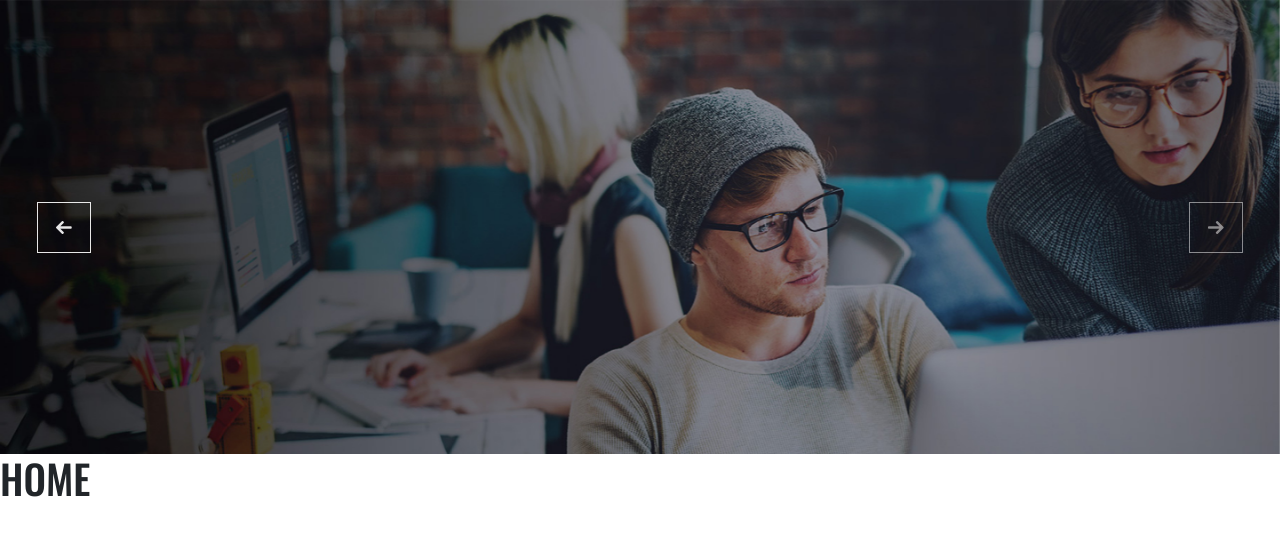
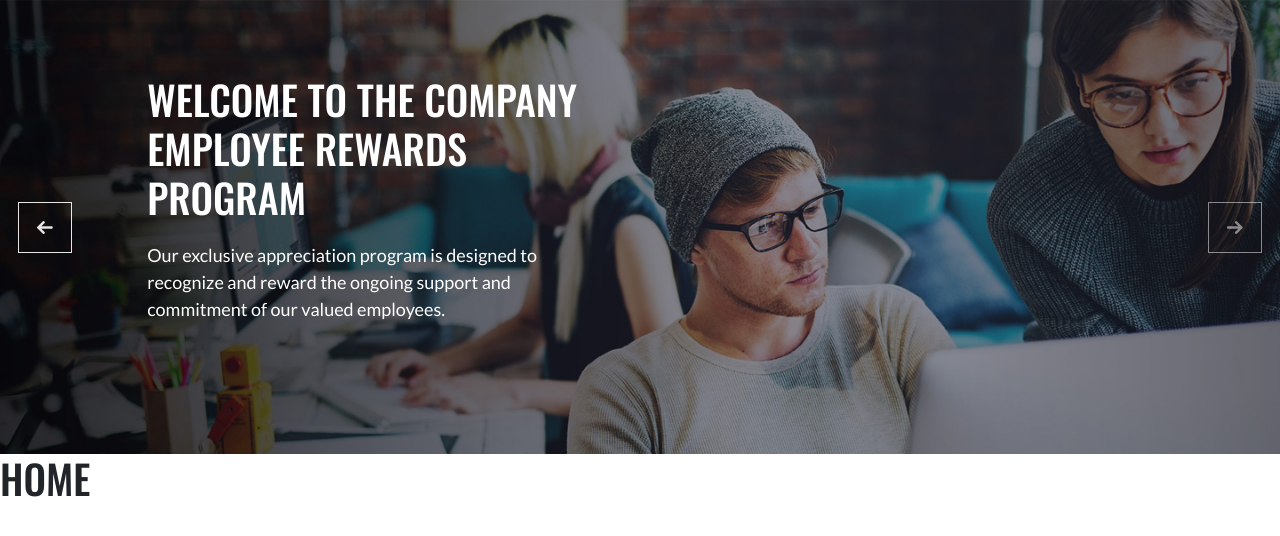
Before and after one commit to karlchvojka/carlton-one-test, a React (Create React App) app: page / in a window 1280 px wide. Both pictures are taken after a click on the button "Previous". Shown: the top 536 px of the page. Built offline with nearby package versions, Linux system fonts and the light colour scheme.

Commit message:
Finished positioning styles

```diff
--- a/src/App.scss
+++ b/src/App.scss
@@ -6,6 +6,9 @@
 /* START VARIABLES */
 $headerFont: 'Oswald', sans-serif;
 $paraFont: 'Lato', sans-serif;
+
+$greenColor: #72c437;
+$white: #ffffff;
 
 /* END VARIABLES */
 
@@ -18,7 +21,10 @@ h1 {
 
 }
 h2 {
-
+  font-size:40px;
+  font-weight: 500;
+  margin-bottom:20px;
+  line-height:49px;
 }
 h3 {
 }
@@ -27,6 +33,10 @@ h4 {
 h5 {
 }
 h6 {
+}
+
+p {
+  font-family: $paraFont;
 }
 
 /* END GLOBAL STYLES */
--- a/src/components/Slider/index.js
+++ b/src/components/Slider/index.js
@@ -29,6 +29,10 @@ class Slider extends Component {
             src={SliderImg}
             alt="Third slide"
           />
+          <Carousel.Caption>
+            <h2>Welcome to the company employee rewards program</h2>
+            <p>Our exclusive appreciation program is designed to recognize and reward the ongoing support and commitment of our valued employees.</p>
+          </Carousel.Caption>
         </Carousel.Item>
         <Carousel.Item>
           <img
@@ -36,6 +40,10 @@ class Slider extends Component {
             src={SliderImg}
             alt="Third slide"
           />
+          <Carousel.Caption>
+            <h2>Welcome to the company employee rewards program</h2>
+            <p>Our exclusive appreciation program is designed to recognize and reward the ongoing support and commitment of our valued employees.</p>
+          </Carousel.Caption>
         </Carousel.Item>
       </Carousel>
     );
--- a/src/styles/mobile.scss
+++ b/src/styles/mobile.scss
@@ -11,17 +11,28 @@
     img.previousArro {
       display: block;
       padding:18px;
-      border:1px solid #ffffff;
+      border:1px solid $white;
     }
 
     img.nextArrow {
       display: block;
       padding:18px;
-      border:1px solid #ffffff;
+      border:1px solid $white;
     }
   }
   .carousel-control-next, .carousel-control-prev {
-    width: 10%;
+    width: 7%;
+  }
+  .carousel-caption {
+    width: 35%;
+    left: 11.5%;
+    text-align: left;
+    bottom: 21%;
+
+    p {
+      color: $white;
+      font-size:18px;
+    }
   }
 }
 /* END SLIDER STYLES */
```
